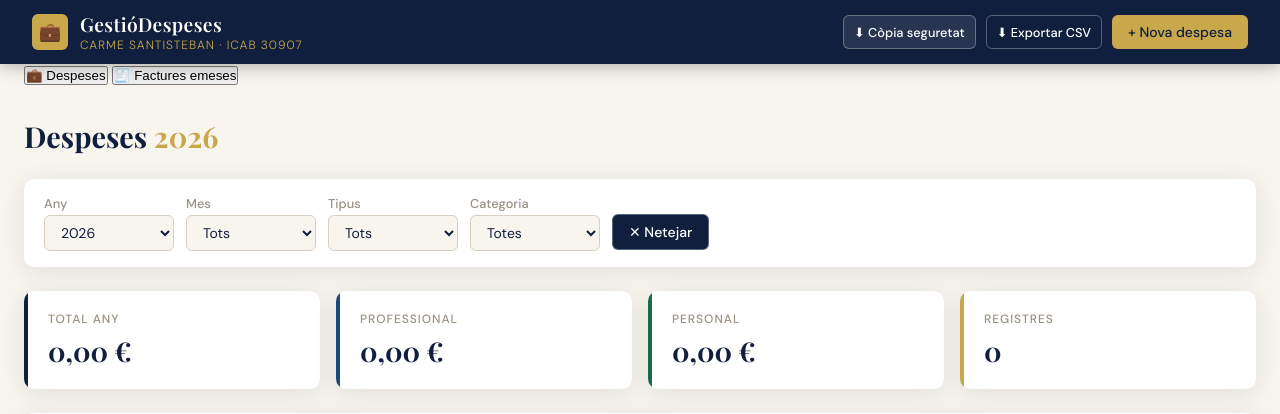
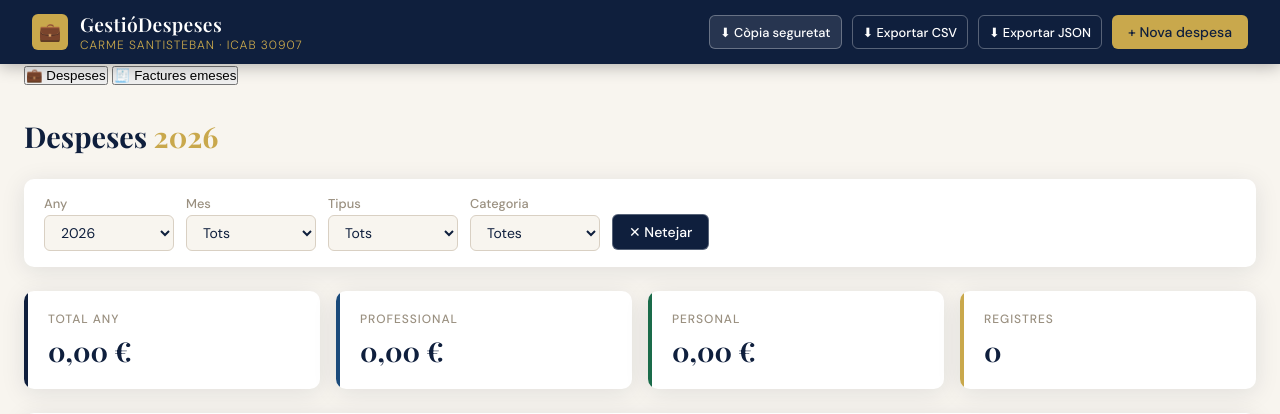
Before and after one commit to carme-santisteban/gestio-despeses-, a Flask app: page / in a window 1280 px wide. Shown: the top 414 px of the page. Run offline with Flask 3, Linux system fonts and the light colour scheme; the visitor is signed in with stand-in values (Sample User, id 1); data that the repository does not hold is empty.

Commit message:
Afegit botó Exportar JSON

```diff
--- a/templates/index.html
+++ b/templates/index.html
@@ -464,6 +464,7 @@
   <div class="header-actions">
     <button class="btn btn-outline btn-sm" onclick="copiaSeguреtat()" style="background:rgba(255,255,255,0.1);color:white;border-color:rgba(255,255,255,0.3)" title="Còpia de seguretat">⬇ Còpia seguretat</button>
     <button class="btn btn-outline btn-sm" id="btnExportCSV" onclick="exportarCSV()">⬇ Exportar CSV</button>
+    <a href="/api/exportar-json" class="btn btn-outline btn-sm" style="text-decoration:none;">⬇ Exportar JSON</a>
     <button class="btn btn-primary" id="btnNou" onclick="obrirModal()">+ Nova despesa</button>
   </div>
 </header>
```
